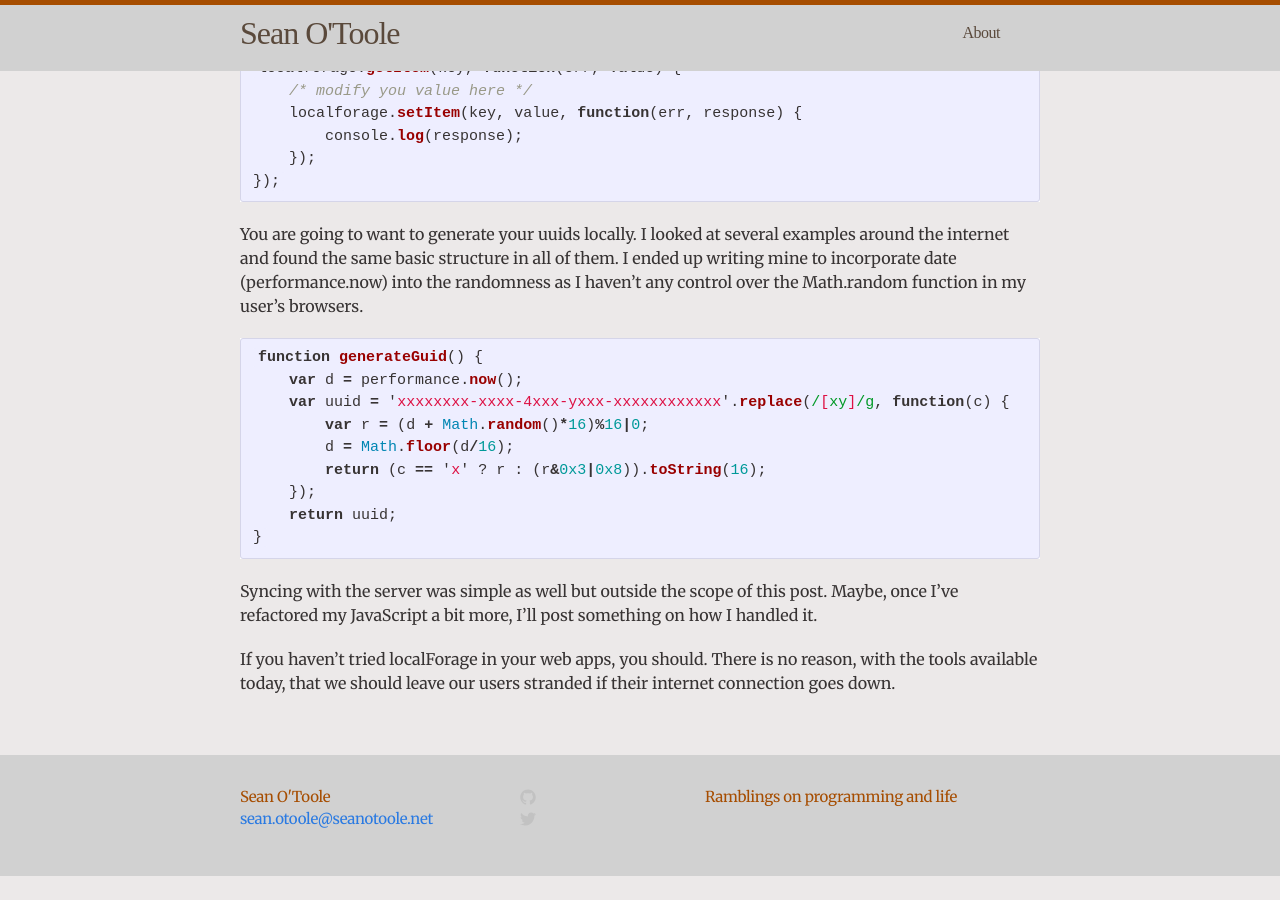
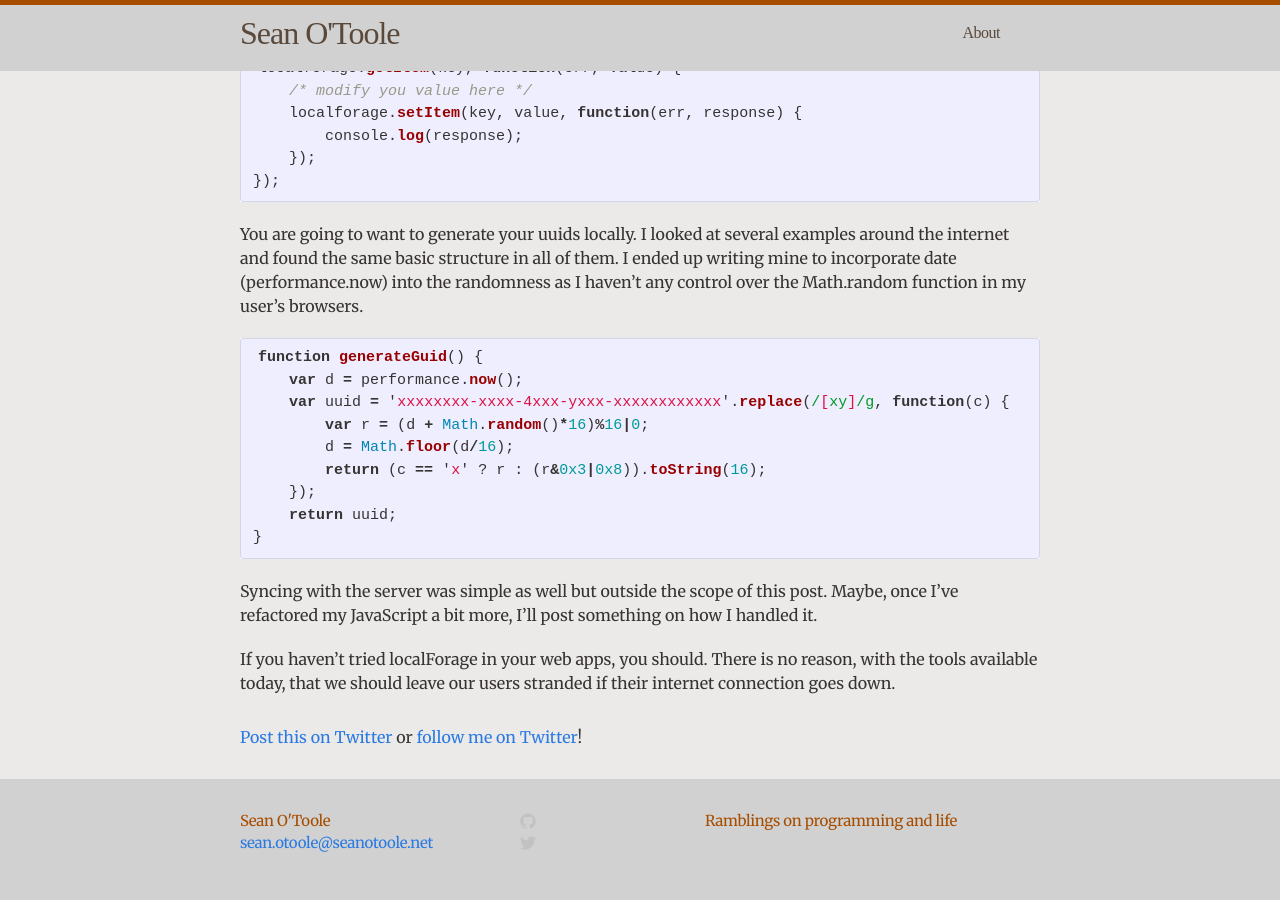
Before and after one commit to seanot/personal_page, a Jekyll site: the page built from _posts/2015-05-07-localForage.markdown, in a window 1280 px wide and 900 px high, scrolled down 1719 px. Built offline with Jekyll 4.4.1, drawn with Linux system fonts in a browser that asks for light colours; nearby versions of some CDN libraries; some web fonts are replaced; comment, search, counter and statistics services are not loaded; before the commit the page ends 2595 px from its top, so only the background shows below that.

Commit message:
added twitter following integration

```diff
--- /dev/null
+++ b/_includes/twitter_plug.html
@@ -0,0 +1,8 @@
+{% if page.social %}
+  <a href="https://twitter.com/intent/tweet?url={{ site.url }}{{ page.url }}&text={{ page.title }}&via=seanot"
+     target="_blank">
+    Post this on Twitter</a>
+  or
+  <a href="https://twitter.com/seanot">
+    follow me on Twitter</a>!
+{% endif %}
--- a/_layouts/default.html
+++ b/_layouts/default.html
@@ -11,12 +11,9 @@
     <br>
 
     <div class="page-content">
-      <div class="wrap">
-      {{ content }}
-      </div>
-      <div class="wrap">
-      {% include comments.html %}
-      </div>
+      <div class="wrap">{{ content }}</div>
+      <div class="wrap">{% include twitter_plug.html %}</div>
+      <div class="wrap">{% include comments.html %}</div>
     </div>
 
     {% include footer.html %}
--- a/_posts/2015-05-07-localForage.markdown
+++ b/_posts/2015-05-07-localForage.markdown
@@ -6,6 +6,7 @@ description: localForage usage with search and update functions
 keywords: localForage
 catagories: coding
 comments: true
+social: true
 ---
 
 Over the past several months, I have been working on a project that provides scheduling, invoicing and payroll for a small contracting firm. Cost constraints dictate a responsive web app versus native apps – at least for now. Schedule creation and manipulation and payroll are pretty much handled in an office environment with a reliable web connection but clocking of hours and invoicing can happen either in the office or in the field. The geographical reach of this firm made it almost certain that mobile users would find themselves without a reliable internet connection much of the time.
```
Also changed, not shown: about.md (+1 -1 lines), _includes/comments.html (indentation only).
